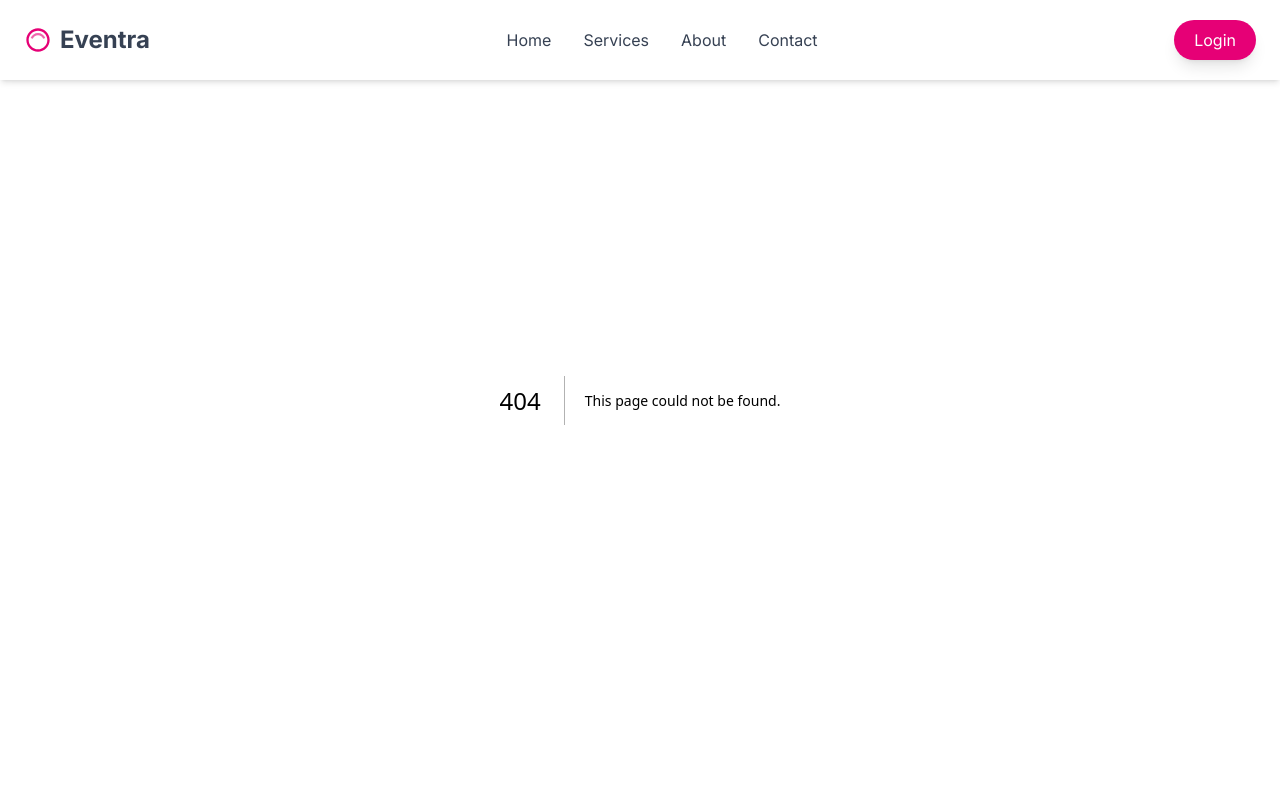
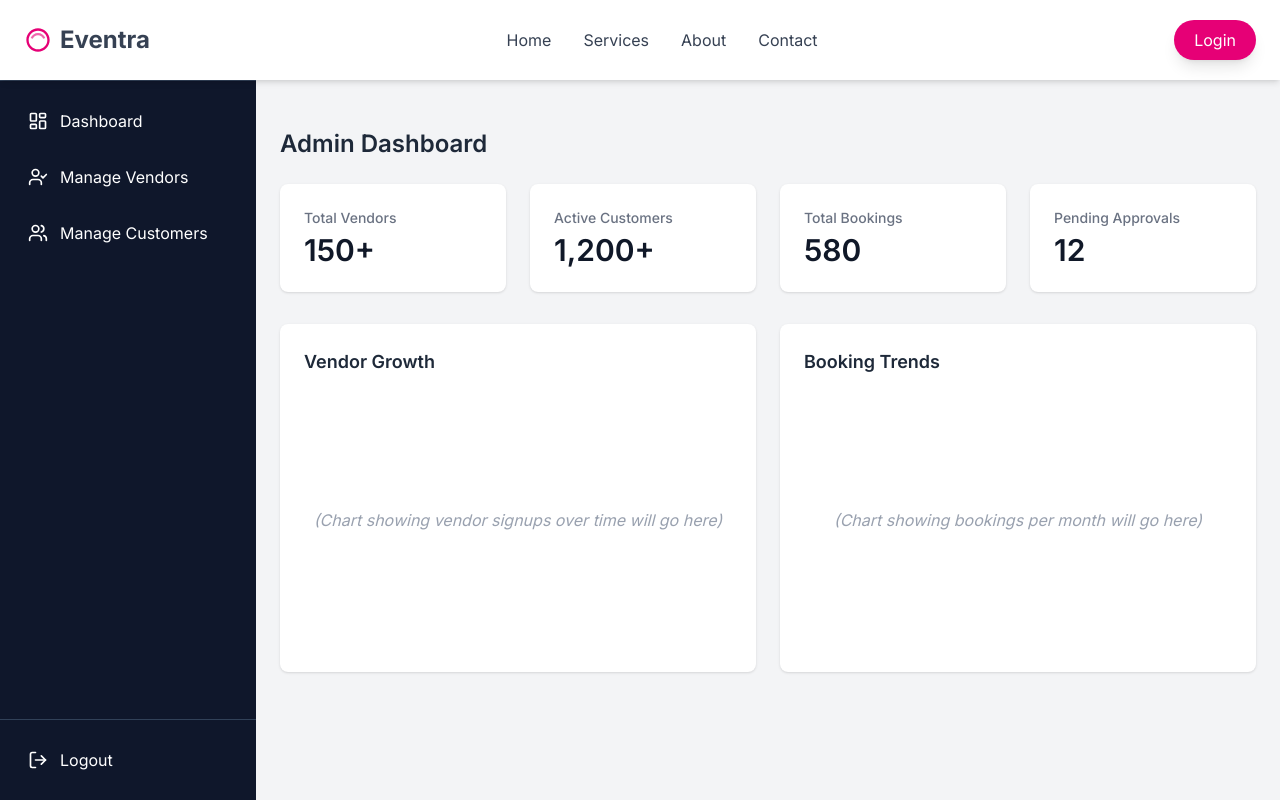
Before and after one commit to HarshChaturvedi27/Eventra, a Next.js app in the folder client/: page /admin in a window 1280 px wide. Before the commit this address had no page. Shown: the top 800 px of the page. Built offline with nearby package versions, Linux system fonts and the light colour scheme.

Commit message:
Add: Admin Panel (home)

```diff
--- /dev/null
+++ b/client/src/app/admin/layout.js
@@ -0,0 +1,45 @@
+import Link from 'next/link';
+import { LayoutDashboard, Users, UserCheck, LogOut } from 'lucide-react';
+
+export default function AdminLayout({ children }) {
+  return (
+    <div className="flex h-screen bg-gray-100">
+      {/* Sidebar */}
+      <aside className="w-64 bg-slate-900 text-white flex flex-col">
+        <div className="p-6 text-2xl font-bold border-b border-slate-700">Admin Panel</div>
+        <nav className="flex-grow p-4 space-y-2">
+          <Link href="/admin" className="flex items-center space-x-3 p-3 rounded-lg hover:bg-slate-700 transition-colors">
+            <LayoutDashboard size={20} />
+            <span>Dashboard</span>
+          </Link>
+          <Link href="/admin/vendors" className="flex items-center space-x-3 p-3 rounded-lg hover:bg-slate-700 transition-colors">
+            <UserCheck size={20} />
+            <span>Manage Vendors</span>
+          </Link>
+          <Link href="/admin/customers" className="flex items-center space-x-3 p-3 rounded-lg hover:bg-slate-700 transition-colors">
+            <Users size={20} />
+            <span>Manage Customers</span>
+          </Link>
+        </nav>
+        <div className="p-4 border-t border-slate-700">
+           <button className="flex items-center space-x-3 p-3 rounded-lg hover:bg-slate-700 transition-colors w-full text-left">
+            <LogOut size={20} />
+            <span>Logout</span>
+          </button>
+        </div>
+      </aside>
+
+      {/* Main Content Area */}
+      <div className="flex-1 flex flex-col overflow-hidden">
+        {/* Header */}
+        <header className="bg-white shadow-md p-4 h-16 flex items-center">
+          <h1 className="text-xl font-semibold text-gray-700">Admin Overview</h1>
+        </header>
+        {/* Page Content */}
+        <main className="flex-1 overflow-x-hidden overflow-y-auto bg-gray-100 p-6 pt-16"> {/* Added pt-16 for header */}
+          {children} {/* This is where the specific admin page content will go */}
+        </main>
+      </div>
+    </div>
+  );
+}
--- /dev/null
+++ b/client/src/app/admin/page.js
@@ -0,0 +1,43 @@
+// 'use client'; // Will need this when adding charts
+
+export default function AdminDashboardPage() {
+  // Dummy data for summary cards
+  const stats = [
+    { name: 'Total Vendors', value: '150+' },
+    { name: 'Active Customers', value: '1,200+' },
+    { name: 'Total Bookings', value: '580' },
+    { name: 'Pending Approvals', value: '12' },
+  ];
+
+  return (
+    <div>
+      <h2 className="text-2xl font-semibold text-gray-800 mb-6">Admin Dashboard</h2>
+
+      {/* Stats Cards */}
+      <div className="grid grid-cols-1 md:grid-cols-2 lg:grid-cols-4 gap-6 mb-8">
+        {stats.map((stat) => (
+          <div key={stat.name} className="bg-white p-6 rounded-lg shadow">
+            <h3 className="text-sm font-medium text-gray-500">{stat.name}</h3>
+            <p className="mt-1 text-3xl font-semibold text-gray-900">{stat.value}</p>
+          </div>
+        ))}
+      </div>
+
+      {/* Placeholder for Charts */}
+      <div className="grid grid-cols-1 lg:grid-cols-2 gap-6">
+        <div className="bg-white p-6 rounded-lg shadow">
+           <h3 className="text-lg font-semibold text-gray-800 mb-4">Vendor Growth</h3>
+           <div className="h-64 flex items-center justify-center text-gray-400 italic">
+             (Chart showing vendor signups over time will go here)
+           </div>
+        </div>
+        <div className="bg-white p-6 rounded-lg shadow">
+           <h3 className="text-lg font-semibold text-gray-800 mb-4">Booking Trends</h3>
+           <div className="h-64 flex items-center justify-center text-gray-400 italic">
+             (Chart showing bookings per month will go here)
+           </div>
+        </div>
+      </div>
+    </div>
+  );
+}
```
